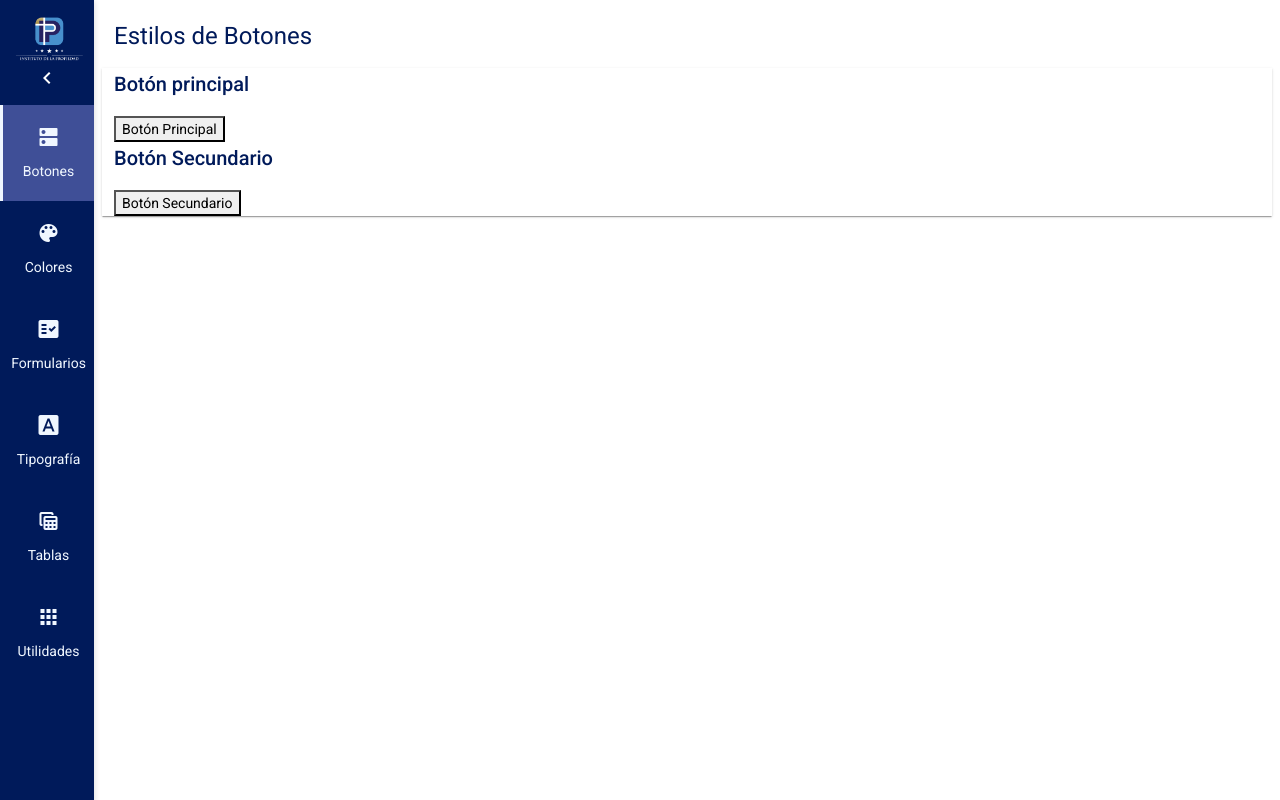
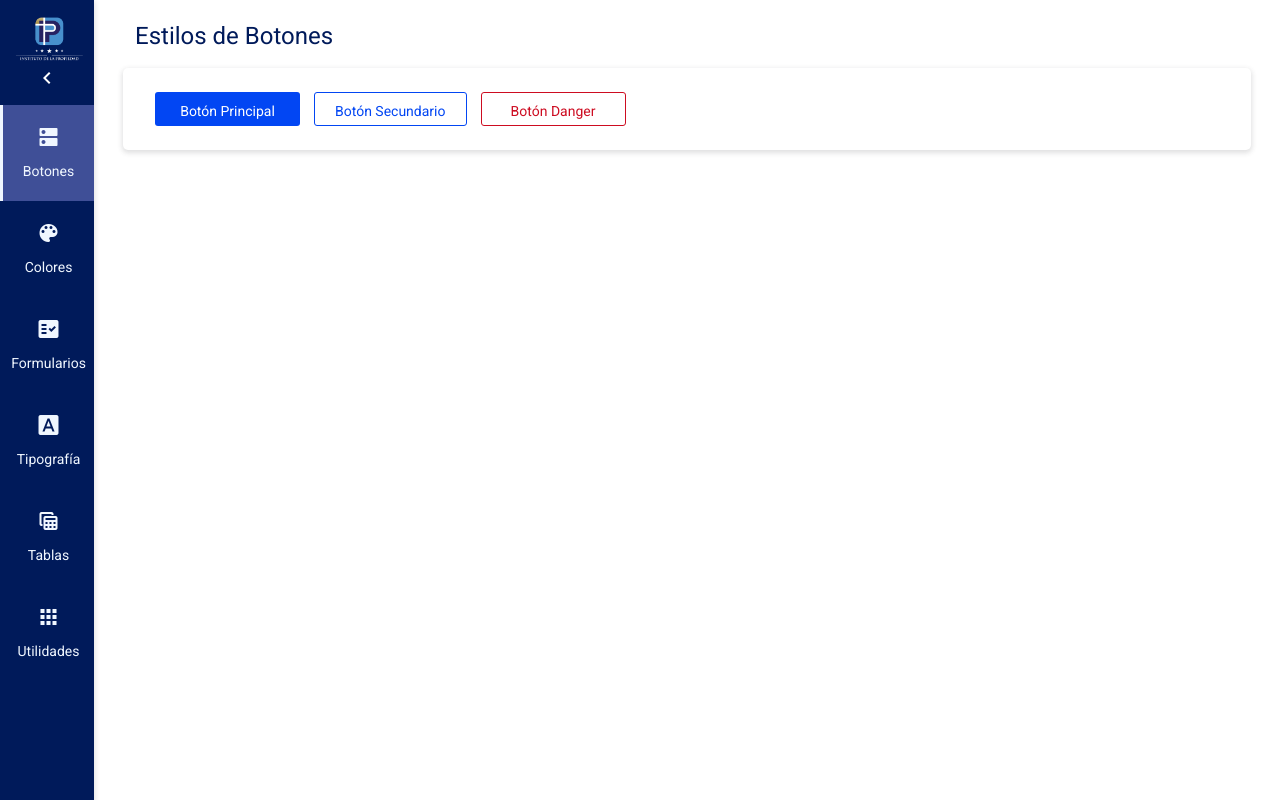
Before and after one commit to vapinedo/Angular-InstitutoPropiedad, an Angular app: page /buttons in a window 1280 px wide. Built offline with nearby package versions, Linux system fonts and the light colour scheme; a web font is replaced by a local one; what @angular/fire would draw is missing.

Commit message:
Refactor

```diff
--- a/src/app/app.component.scss
+++ b/src/app/app.component.scss
@@ -1,6 +1,8 @@
 #wrapper {
     display: flex;
     align-items: stretch;
+    gap: 1.5em;
+    padding-right: 1.5em;
 
     main {
         width: 100%;
--- a/src/app/features/components/buttons/buttons.component.html
+++ b/src/app/features/components/buttons/buttons.component.html
@@ -1,15 +1,9 @@
-<h1 class="animate__animated animate__fadeIn animate__faster">
-    Estilos de Botones
-</h1>
+<h1 class="animate__animated animate__fadeIn animate__faster">Estilos de Botones</h1>
 
-<div class="row mat-elevation-z1 animate__animated animate__fadeIn animate__faster">
-    <article class="col-md-12">
-
-        <h2>Botón principal</h2>
-        <button class="btn-principal">Botón Principal</button>
-
-        <h2>Botón Secundario</h2>
-        <button class="btn-secundario">Botón Secundario</button>
-
-    </article>
+<div class="row asw-box animate__animated animate__fadeIn animate__faster">
+    <div class="asw-btn-group">
+        <button class="asw-btn-primary">Botón Principal</button>
+        <button class="asw-btn-secondary">Botón Secundario</button>
+        <button class="asw-btn-danger">Botón Danger</button>
+    </div>
 </div>
--- a/src/app/features/components/customer/customer-admin.component.html
+++ b/src/app/features/components/customer/customer-admin.component.html
@@ -1,7 +1,8 @@
 <h1 class="titulo-principal animate__animated animate__fadeIn animate__faster">Ejemplo de Tabla</h1>
 
-<div class="flexbox">
-    <mat-form-field *ngIf="!showSpinner" class="w-50 animate__animated animate__fadeIn animate__faster">
+<section class="row asw-box">
+    <div *ngIf="!showSpinner" class="flexbox" >
+        <mat-form-field class="w-50 animate__animated animate__fadeIn animate__faster">
             <mat-label class="flexbox-start filtro">
                 <mat-icon>search</mat-icon>
                 <span>| Buscar ...</span>
@@ -62,6 +63,7 @@
         <tr mat-row *matRowDef="let row; columns: displayColumns;"></tr>
         <tr class="mat-row" *matNoDataRow><td class="mat-cell" colspan="4">No se encontraron registros</td></tr>
     </table>
-<mat-paginator [pageSizeOptions]="[10, 20, 50, 100]" showFirstLastButtons></mat-paginator>
+    <mat-paginator *ngIf="!showSpinner" [pageSizeOptions]="[10, 20, 50, 100]" showFirstLastButtons></mat-paginator>
 
     <app-spinner *ngIf="showSpinner"></app-spinner>
+</section>
--- a/src/app/features/components/customer/customer-new.component.html
+++ b/src/app/features/components/customer/customer-new.component.html
@@ -1,6 +1,7 @@
 <h1 class="titulo-principal animate__animated animate__fadeIn animate__faster">Ejemplo de Formulario</h1>
 
-<div class="row mat-elevation-z1 animate__animated animate__fadeIn animate__faster">
+<section class="row asw-box animate__animated animate__fadeIn animate__faster">
+
     <article class="col-md-7 client-data">
         <h2 class="text-muted">Datos del Cliente</h2>
 
@@ -85,9 +86,10 @@
 
     <article class="col-md-5">
         <h2 class="text-muted">Data Capturada</h2>
-        <pre>{{ customerForm.value | json }}</pre>
+        <pre class="text-muted">{{ customerForm.value | json }}</pre>
 
         <h2 class="text-muted">Estado del Formulario</h2>
-        <pre><strong>Es válido?</strong>: {{ customerForm.valid ? 'Siii' : 'Noooo' }}</pre>
+        <pre class="text-muted"><strong>Es válido?</strong>: {{ customerForm.valid ? 'Siii' : 'Noooo' }}</pre>
     </article>
-</div>
+
+</section>
--- a/src/app/features/components/typography/typography.component.html
+++ b/src/app/features/components/typography/typography.component.html
@@ -1,7 +1,6 @@
 <h1 class="asw-h1 text-uppercase">Tipografía</h1>
-<hr>
 
-<section>
+<section class="row asw-box">
     <h1 class="asw-h1">Ejemplo de titulo h1</h1>
     <h2 class="asw-h2">Ejemplo de titulo h2</h2>
 
--- a/src/app/features/components/utilities/utilities.component.html
+++ b/src/app/features/components/utilities/utilities.component.html
@@ -1,5 +1,4 @@
 <h1 class="asw-h1">Utilidades</h1>
-<hr>
 
 <section class="row asw-box">
     <h2 class="asw-h2 text-muted">Dialogs</h2>
@@ -9,5 +8,4 @@
         <button (click)="onDialogConfirm()" class="asw-btn-secondary">Confirm</button>
         <button (click)="onDialogError()" class="asw-btn-danger">Error</button>
     </div>
-
 </section>
--- a/src/app/shared/components/sidebar/sidebar.component.scss
+++ b/src/app/shared/components/sidebar/sidebar.component.scss
@@ -74,14 +74,17 @@
             }
         }
         a {
-            text-decoration: none;
             color: $gris-claro;
             padding: 1em 3em;
             display: flex;
             flex-direction: column;
+            transition: 0.4s;
+            text-decoration: none;
+            transition-property: background-color;
 
             &.active,
-            &.hover {
+            &:hover {
+                cursor: pointer;
                 color: $secundario;
                 background-color: $blanco;
             }
--- a/src/assets/scss/_buttons.scss
+++ b/src/assets/scss/_buttons.scss
@@ -8,7 +8,7 @@
     min-width: 145px;
     padding: 8px 20px;
     border-radius: 3px;
-    transition: 0.3s;
+    transition: .3s;
     transition-property: background-color;
 }
 
@@ -34,6 +34,10 @@
         border: 1px solid $blanco;
         outline: 1px solid $boton-hover;
     }
+    &:hover {
+        background-color: $boton-hover;
+        color: #fff;
+    }
 }
 
 .asw-btn-danger {
@@ -43,6 +47,10 @@
         border: 1px solid $blanco;
         outline: 1px solid $boton-hover;
     }
+    &:hover {
+        background-color: $rojo;
+        color: #fff;
+    }
 }
 
 .asw-btn-group {
```
Lines whose indentation alone changed are shown as unchanged.
